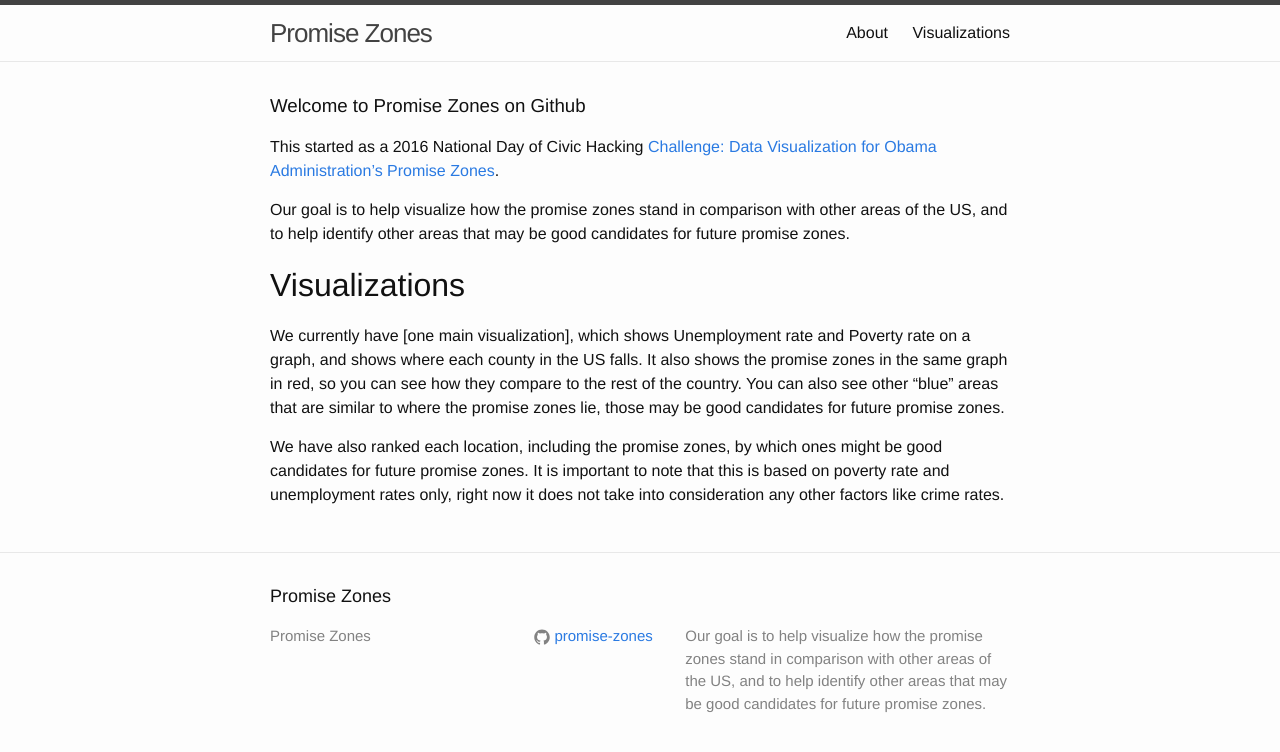
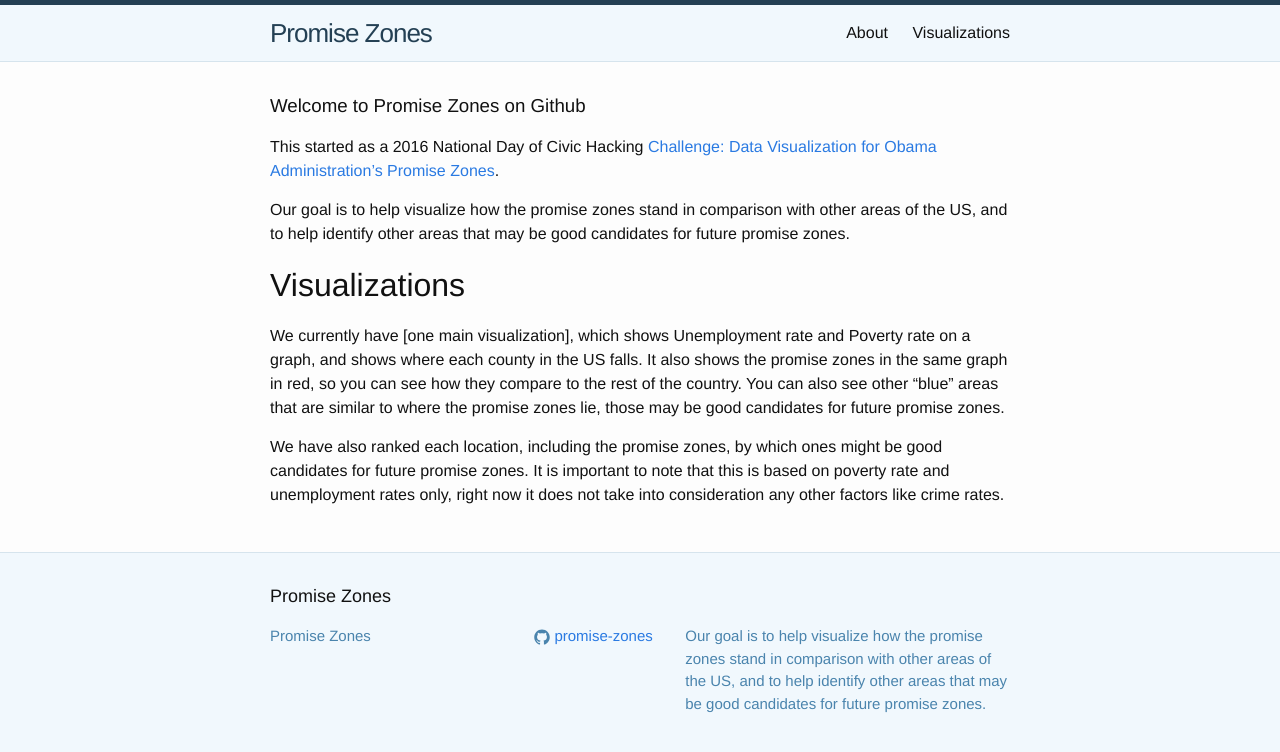
Before and after one commit to promise-zones/promise-zones.github.io, a Jekyll site: the page built from index.md, in a window 1280 px wide. Shown: the top 752 px of the page. Built offline with Jekyll 4.4.1, drawn with Linux system fonts in a browser that asks for light colours.

Commit message:
Adding a little color to the styles

```diff
--- a/_sass/_layout.scss
+++ b/_sass/_layout.scss
@@ -5,6 +5,7 @@
 	border-top: 5px solid $grey-color-dark;
 	border-bottom: 1px solid $grey-color-light;
 	min-height: 56px;
+	background-color: $header-background-color;
 
 	// Positioning context for the mobile navigation icon
 	position: relative;
@@ -100,6 +101,7 @@
 .site-footer {
 	border-top: 1px solid $grey-color-light;
 	padding: $spacing-unit 0;
+	background-color: $footer-background-color;
 }
 
 .footer-heading {
--- a/css/main.scss
+++ b/css/main.scss
@@ -18,7 +18,10 @@ $text-color:       #111;
 $background-color: #fdfdfd;
 $brand-color:      #2a7ae2;
 
-$grey-color:       #828282;
+$header-background-color: #f1f8fd;
+$footer-background-color: #f1f8fd;
+
+$grey-color:       #4a84ad;
 $grey-color-light: lighten($grey-color, 40%);
 $grey-color-dark:  darken($grey-color, 25%);
 
```
